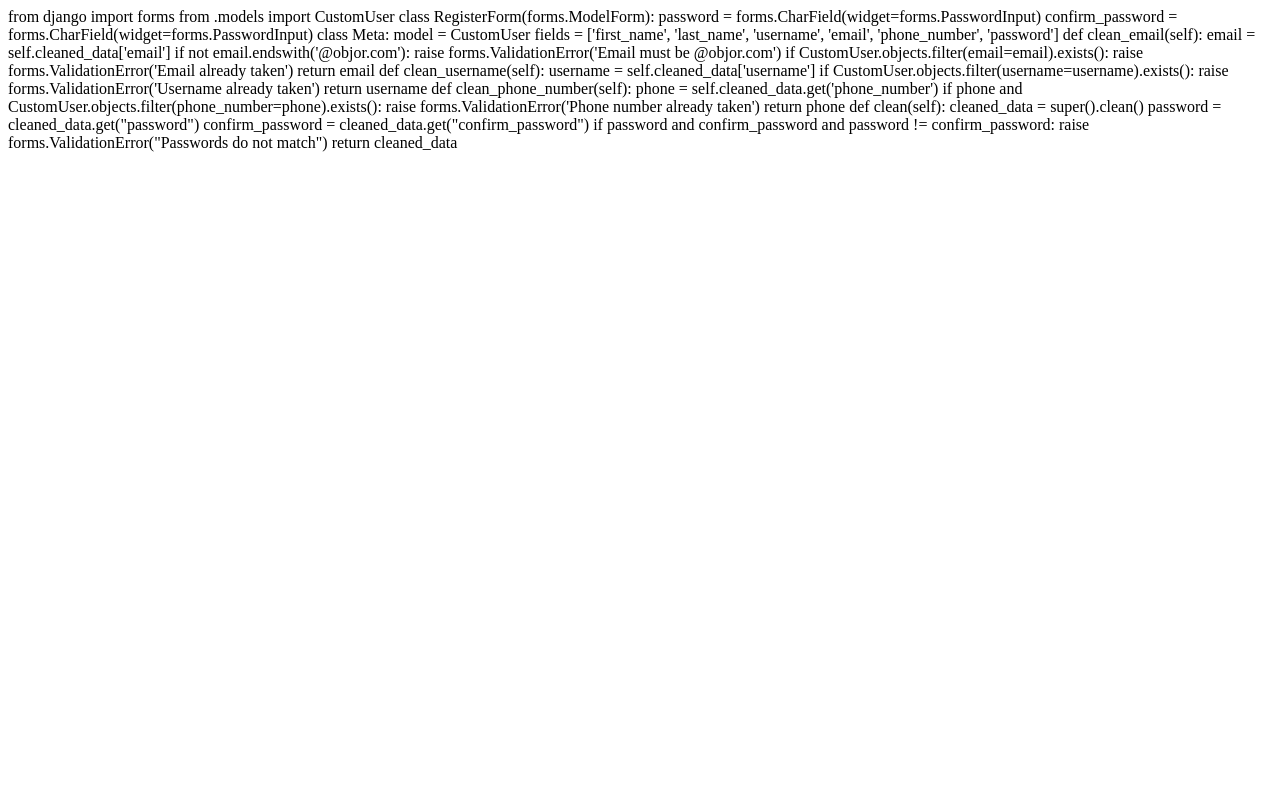
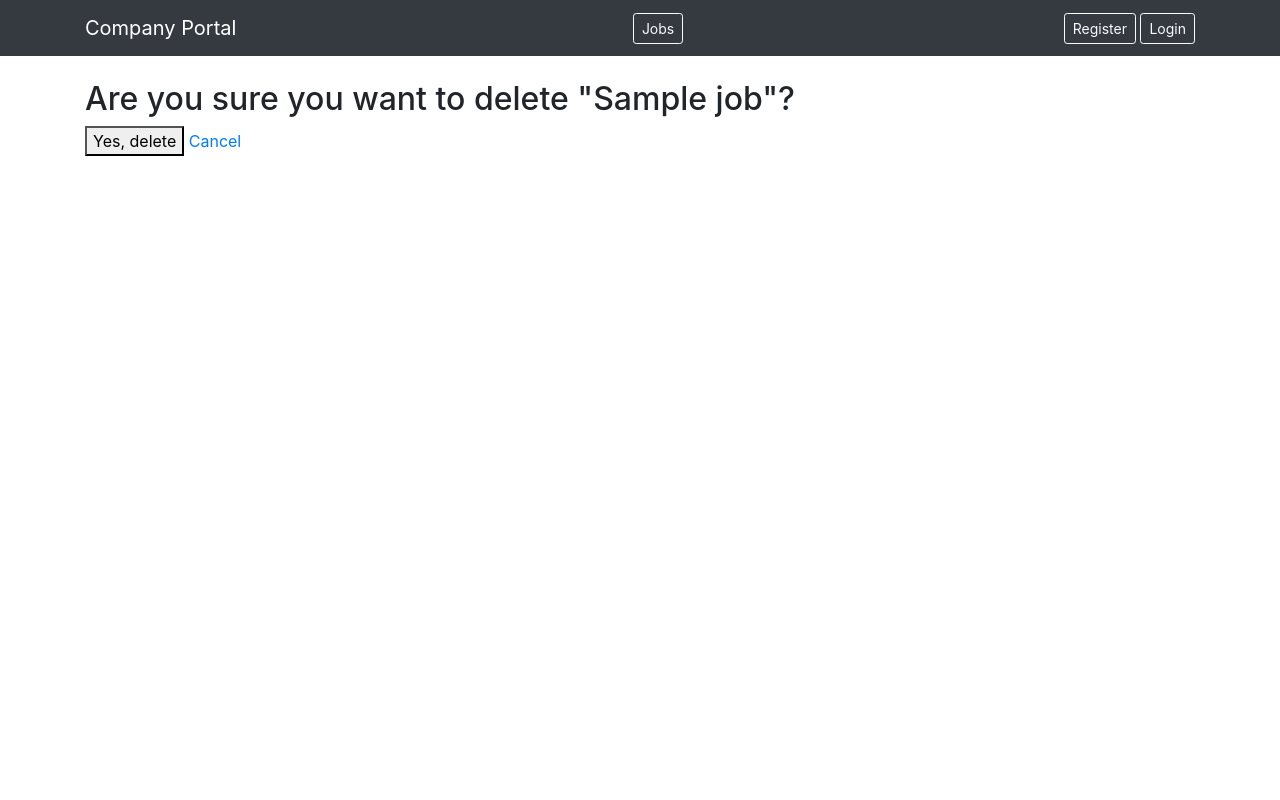
Before and after one commit to Maxwell-Tuazon/Quiz-3, a Django app: template jobs/templates/jobs/job_confirm_delete.html in a window 1280 px wide. Run offline with Django 5.2, Linux system fonts and the light colour scheme; the template is opened without the code that fills it: most values are stand-ins (such as "Sample title", 1, 10 or a date in 2020); data that the repository does not hold is empty; some libraries are stand-ins or nearby versions.

Commit message:
Fix job title display in job_confirm_delete template

```diff
--- a/jobs/templates/jobs/job_confirm_delete.html
+++ b/jobs/templates/jobs/job_confirm_delete.html
@@ -1,38 +1,9 @@
-from django import forms
-from .models import CustomUser
-
-class RegisterForm(forms.ModelForm):
-    password = forms.CharField(widget=forms.PasswordInput)
-    confirm_password = forms.CharField(widget=forms.PasswordInput)
-
-    class Meta:
-        model = CustomUser
-        fields = ['first_name', 'last_name', 'username', 'email', 'phone_number', 'password']
-
-    def clean_email(self):
-        email = self.cleaned_data['email']
-        if not email.endswith('@objor.com'):
-            raise forms.ValidationError('Email must be @objor.com')
-        if CustomUser.objects.filter(email=email).exists():
-            raise forms.ValidationError('Email already taken')
-        return email
-
-    def clean_username(self):
-        username = self.cleaned_data['username']
-        if CustomUser.objects.filter(username=username).exists():
-            raise forms.ValidationError('Username already taken')
-        return username
-
-    def clean_phone_number(self):
-        phone = self.cleaned_data.get('phone_number')
-        if phone and CustomUser.objects.filter(phone_number=phone).exists():
-            raise forms.ValidationError('Phone number already taken')
-        return phone
-
-    def clean(self):
-        cleaned_data = super().clean()
-        password = cleaned_data.get("password")
-        confirm_password = cleaned_data.get("confirm_password")
-        if password and confirm_password and password != confirm_password:
-            raise forms.ValidationError("Passwords do not match")
-        return cleaned_data
+{% extends 'base.html' %}
+{% block content %}
+    <h2>Are you sure you want to delete "{{ job.job_title }}"?</h2>
+    <form method="post">
+        {% csrf_token %}
+        <button type="submit">Yes, delete</button>
+        <a href="{% url 'job_list' %}">Cancel</a>
+    </form>
+{% endblock %}
```
